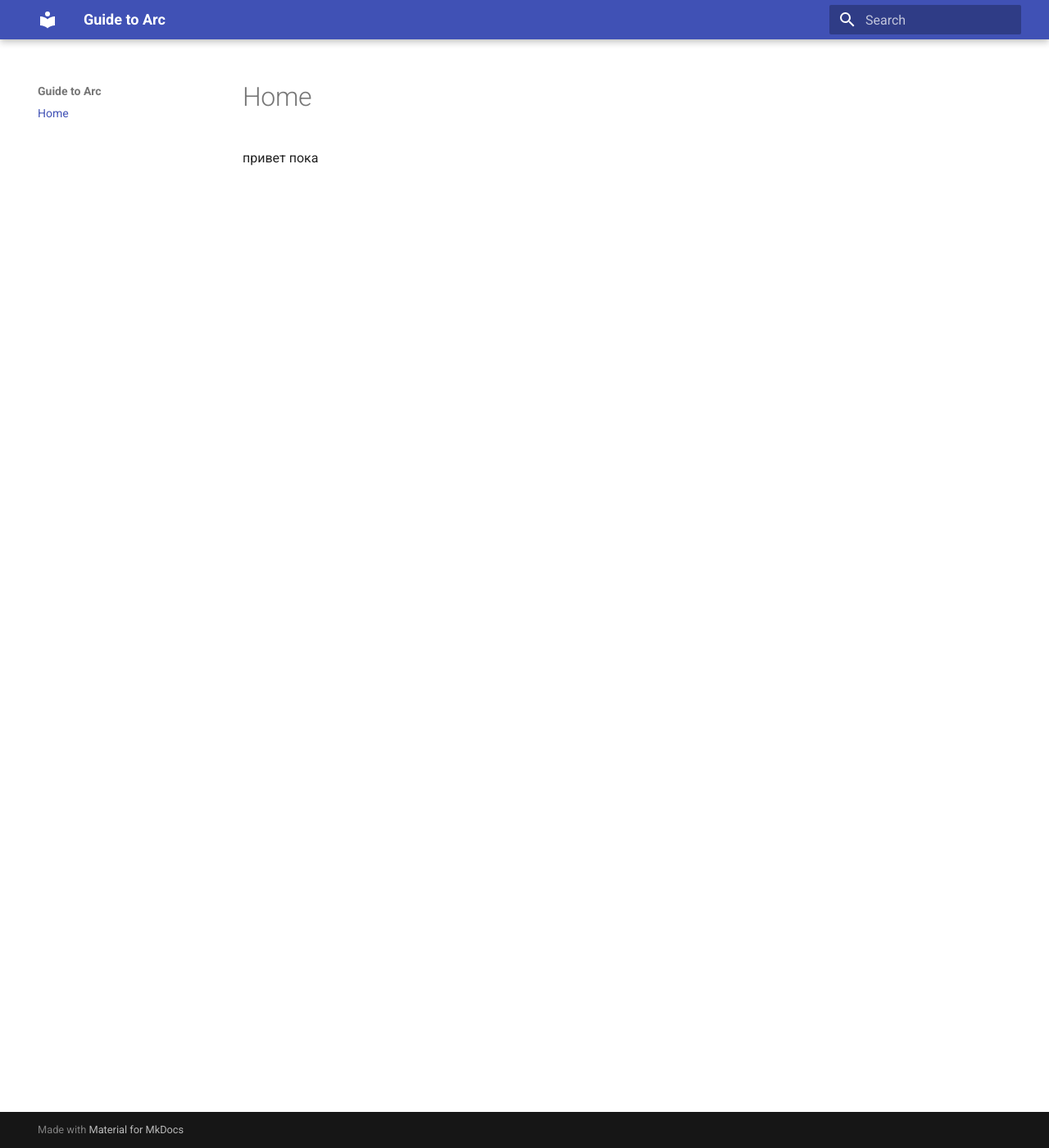
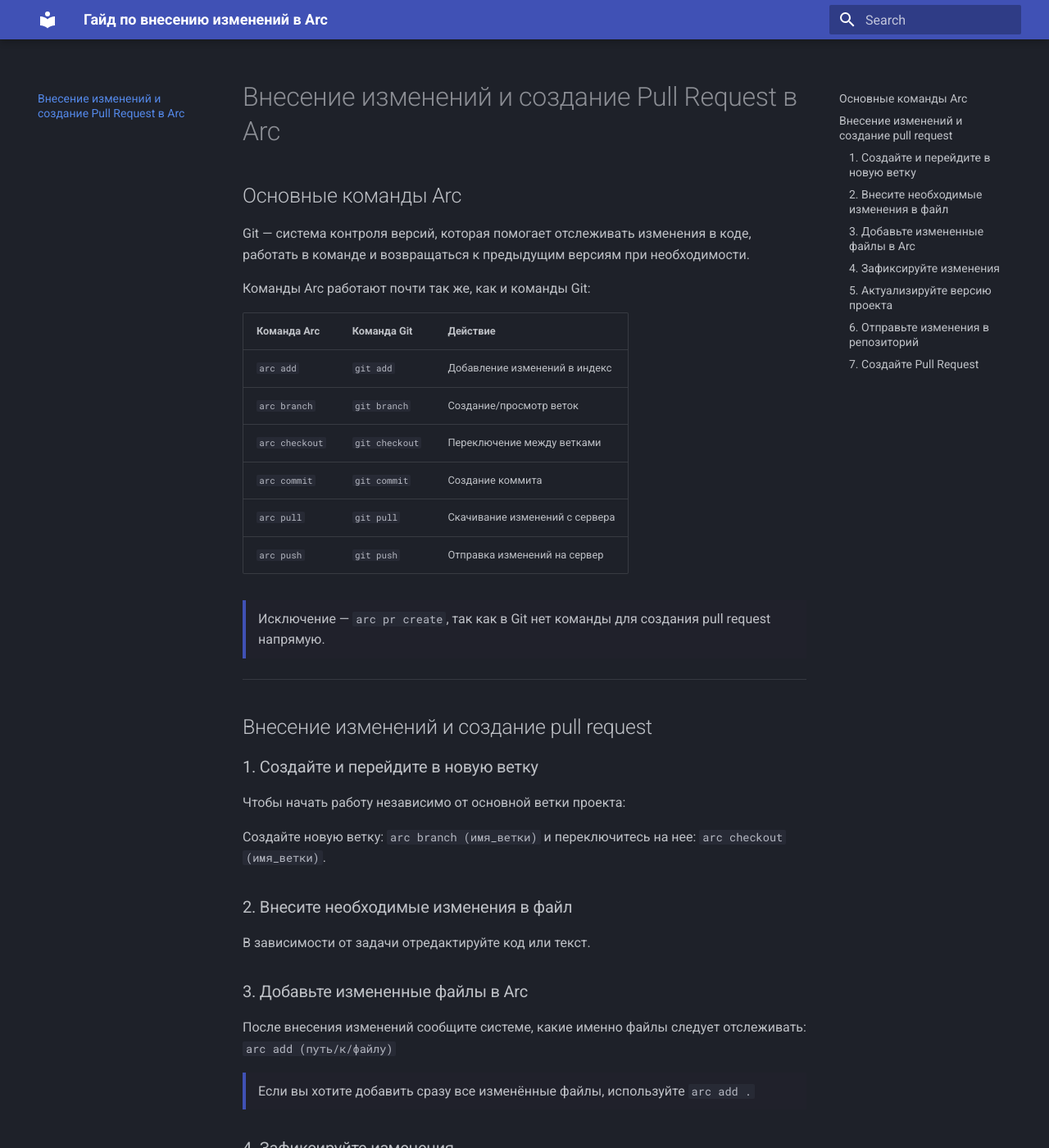
Before and after one commit to roalcrock/guide_arc, an MkDocs documentation site: the page built from docs/index.md, in a window 1280 px wide and 1400 px high. Shown: the whole window at 82% size. Built offline with MkDocs 1.6.1 and Material for MkDocs 9.7.7, drawn with Linux system fonts in a browser that asks for light colours; some of the changed text lies outside the part shown.

Commit message:
Кости проекта

```diff
--- a/docs/index.md
+++ b/docs/index.md
@@ -1,2 +1,56 @@
-привет
-пока
+# Внесение изменений и создание Pull Request в Arc
+
+## Основные команды Arc
+
+Git — система контроля версий, которая помогает отслеживать изменения в коде, работать в команде и возвращаться к предыдущим версиям при необходимости.
+
+
+Команды Arc работают почти так же, как и команды Git:
+
+| Команда   Arc      | Команда Git  | Действие                    |
+|------------------|---------------|------------------------------|
+| `arc add`        | `git add`     | Добавление изменений в индекс |
+| `arc branch`     | `git branch`  | Создание/просмотр веток       |
+| `arc checkout`   | `git checkout`| Переключение между ветками    |
+| `arc commit`     | `git commit`  | Создание коммита             |
+| `arc pull`       | `git pull`    | Скачивание изменений с сервера  |
+| `arc push`       | `git push`    | Отправка изменений на сервер  |
+
+<div style="border-left: 4px solid #4051B5; background-color:rgb(32, 33, 43); padding: 10px 15px; margin-top: 1em; margin-bottom: 1em; border-radius: 0px;">
+Исключение — <code>arc pr create</code>, так как в Git нет команды для создания pull request напрямую.
+</div>
+
+---
+
+## Внесение изменений и создание pull request
+
+### 1. Создайте и перейдите в новую ветку
+Чтобы начать работу независимо от основной ветки проекта:
+
+Создайте новую ветку: `arc branch (имя_ветки)` и переключитесь на нее: `arc checkout (имя_ветки)`.
+
+### 2. Внесите необходимые изменения в файл
+В зависимости от задачи отредактируйте код или текст.
+
+### 3. Добавьте измененные файлы в Arc
+После внесения изменений сообщите системе, какие именно файлы следует отслеживать: `arc add (путь/к/файлу)`
+
+<div style="border-left: 4px solid #4051B5; background-color:rgb(32, 33, 43); padding: 10px 15px; margin-top: 1em; margin-bottom: 1em; border-radius: 0px;">
+Если вы хотите добавить сразу все изменённые файлы, используйте <code>arc add .</code>
+</div>
+
+### 4. Зафиксируйте изменения
+Сделайте короткое описание того, что именно вы изменили — это поможет в будущем быстрее понять суть правок: `arc commit -m (описание_изменений)`
+
+### 5. Актуализируйте версию проекта
+Скачайте последние изменения с сервера: `arc pull`.
+
+### 6. Отправьте изменения в репозиторий
+Выполните команду, чтобы передать изменения в репозиторий, чтобы изменения стали доступны другим участникам проекта: `arc push`.
+
+### 7. Создайте Pull Request
+Отправьте изменения на ревью: `arc pr create -m (описание_сути_изменений)`.
+
+<div style="border-left: 4px solid #4051B5; background-color:rgb(32, 33, 43); padding: 10px 15px; margin-top: 1em; margin-bottom: 1em; border-radius: 0px;">
+После выполнения команды ссылка на Pull Request появится в терминале.</code>
+</div>
--- /dev/null
+++ b/docs/stylesheets/extra.css
@@ -0,0 +1,8 @@
+/* Скрыть заголовок Table of contents */
+.md-nav__title {
+    display: none !important;
+}
+
+.md-nav--primary .md-nav__list {
+    margin-top: 0 !important;
+}
--- a/mkdocs.yml
+++ b/mkdocs.yml
@@ -1,6 +1,17 @@
-site_name: Guide to Arc
+site_name: Гайд по внесению изменений в Arc
 theme:
   name: material
 docs_dir: docs/
+
+extra_css:
+ - stylesheets/extra.css
+
 nav:
-  - Home: index.md
+  - Внесение изменений и создание Pull Request в Arc: index.md
+
+theme:
+  name: material
+  palette:
+    scheme: slate
+    primary: indigo
+    accent: indigo
```
